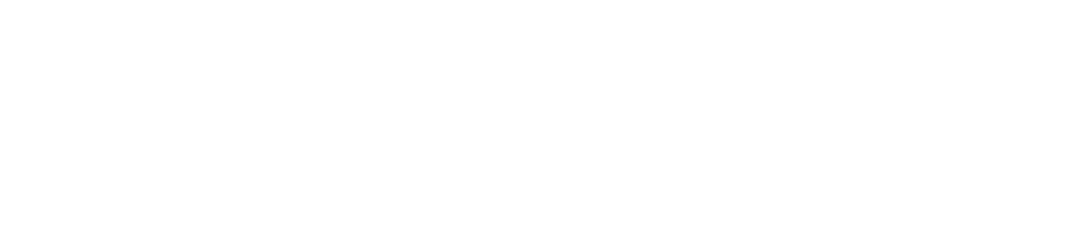
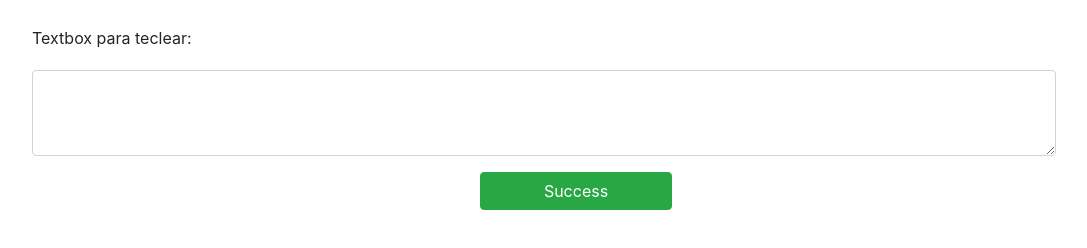
Before and after one commit to VictoriaVillarrealUrrea/CloudExam, a plain HTML site: page frontend/index.html in a window 1280 px wide. Shown: the whole page, without its empty margins (32-1119 px from the left). Drawn offline with nearby package versions, Linux system fonts and the light colour scheme.

Commit message:
Utilizando bootstrap para estetica.

```diff
--- a/frontend/index.html
+++ b/frontend/index.html
@@ -3,9 +3,39 @@
   <head>
     <title>Examen Cloud Victoria Villarreal</title>
     <meta charset="UTF-8">
-    <meta name="title" content="Título de la WEB">
+    <meta name="title" content="Examen">
+    <link rel="stylesheet" href="https://stackpath.bootstrapcdn.com/bootstrap/4.3.1/css/bootstrap.min.css" integrity="sha384-ggOyR0iXCbMQv3Xipma34MD+dH/1fQ784/j6cY/iJTQUOhcWr7x9JvoRxT2MZw1T" crossorigin="anonymous">
+    <!-- Esto es solo para estetica -->
+    <style type="text/css">
+        .form-control {
+            width: 80%;
+            margin-left: 5%;
+            margin-right: 5%;
+            margin-top: 1%;
+        }
+        .btn {
+            margin-left:40%;
+            width: 15%;
+        }
+        .form-label {
+            margin-left:5%;
+            margin-top:2%;
+
+        }
+    </style>
   </head>
   <body>
-
+    <!-- Optional JavaScript -->
+    <!-- jQuery first, then Popper.js, then Bootstrap JS -->
+    <script src="https://code.jquery.com/jquery-3.3.1.slim.min.js" integrity="sha384-q8i/X+965DzO0rT7abK41JStQIAqVgRVzpbzo5smXKp4YfRvH+8abtTE1Pi6jizo" crossorigin="anonymous"></script>
+    <script src="https://cdnjs.cloudflare.com/ajax/libs/popper.js/1.14.7/umd/popper.min.js" integrity="sha384-UO2eT0CpHqdSJQ6hJty5KVphtPhzWj9WO1clHTMGa3JDZwrnQq4sF86dIHNDz0W1" crossorigin="anonymous"></script>
+    <script src="https://stackpath.bootstrapcdn.com/bootstrap/4.3.1/js/bootstrap.min.js" integrity="sha384-JjSmVgyd0p3pXB1rRibZUAYoIIy6OrQ6VrjIEaFf/nJGzIxFDsf4x0xIM+B07jRM" crossorigin="anonymous"></script>
+    <div class="mb-3">
+        <label for="exampleFormControlTextarea1" class="form-label">Textbox para teclear:</label>
+        <textarea class="form-control" id="exampleFormControlTextarea1" rows="3"></textarea>
+    </div>
+    <button type="button" class="btn btn-success">Success</button>
+    <div id="Success"> <!-- Este div es para lo que arroje el backend-->
+    </div>
   </body>
 </html>
```
